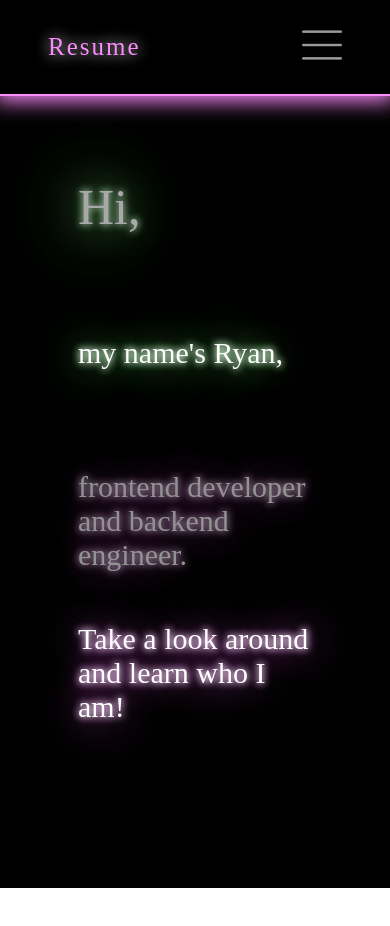
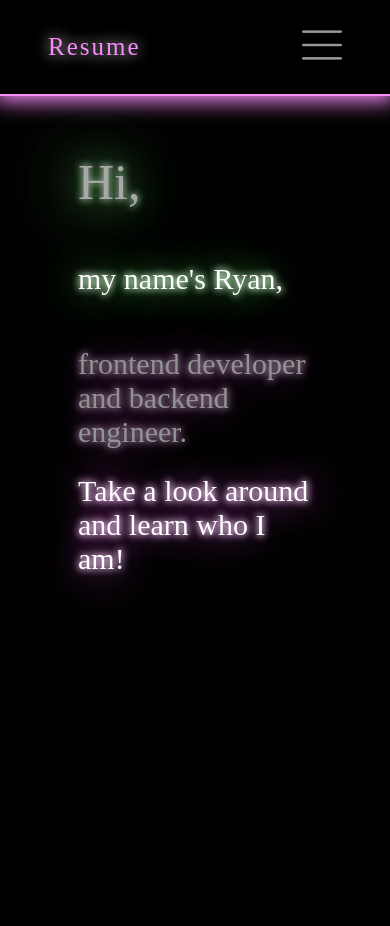
Before and after one commit to ryankahinglee/FrontendResumeWebsite, a React (Create React App) app: page / in a window 390 px wide. Shown: the top 926 px of the page. Before the commit the page ends 888 px from the top, so only its background shows below. Built offline with nearby package versions, Linux system fonts and the light colour scheme.

Commit message:
fixed mobile screen

```diff
--- a/src/App.css
+++ b/src/App.css
@@ -706,7 +706,7 @@ body {
 @media only screen and (max-width: 1060px) {
   .home-background {
     padding-top: 6rem;
-    height: 90vh;
+    height: 100vh;
   }
 
   .about-description-text {
@@ -760,7 +760,7 @@ body {
   }
 
   .mobile-padding {
-    padding: 50px 0;
+    padding: 3vh 0;
   }
 
   .about-description {
```
